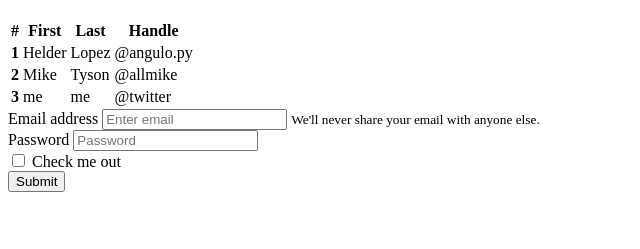
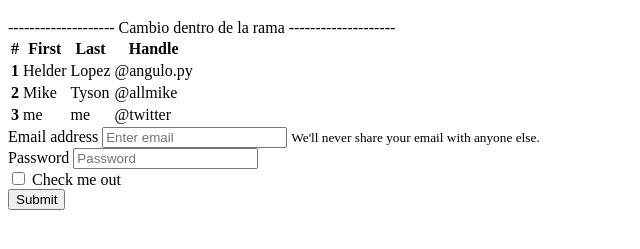
Before and after one commit to Bastidas97/pw219311, a plain HTML site: page index.html in a window 1280 px wide. Shown: the part 61-310 px from the top of the page, without its empty margins (0-640 px from the left). Drawn offline with Linux system fonts and the light colour scheme.

Commit message:
cambio mi rama

```diff
--- a/index.html
+++ b/index.html
@@ -10,6 +10,9 @@
 	</head>
 	<body>
 			<h1>Mi pagina con encabezado</h1>
+			--------------------
+			Cambio dentro de la rama
+			--------------------
 		<div>
 
 		<table class="table">
```
